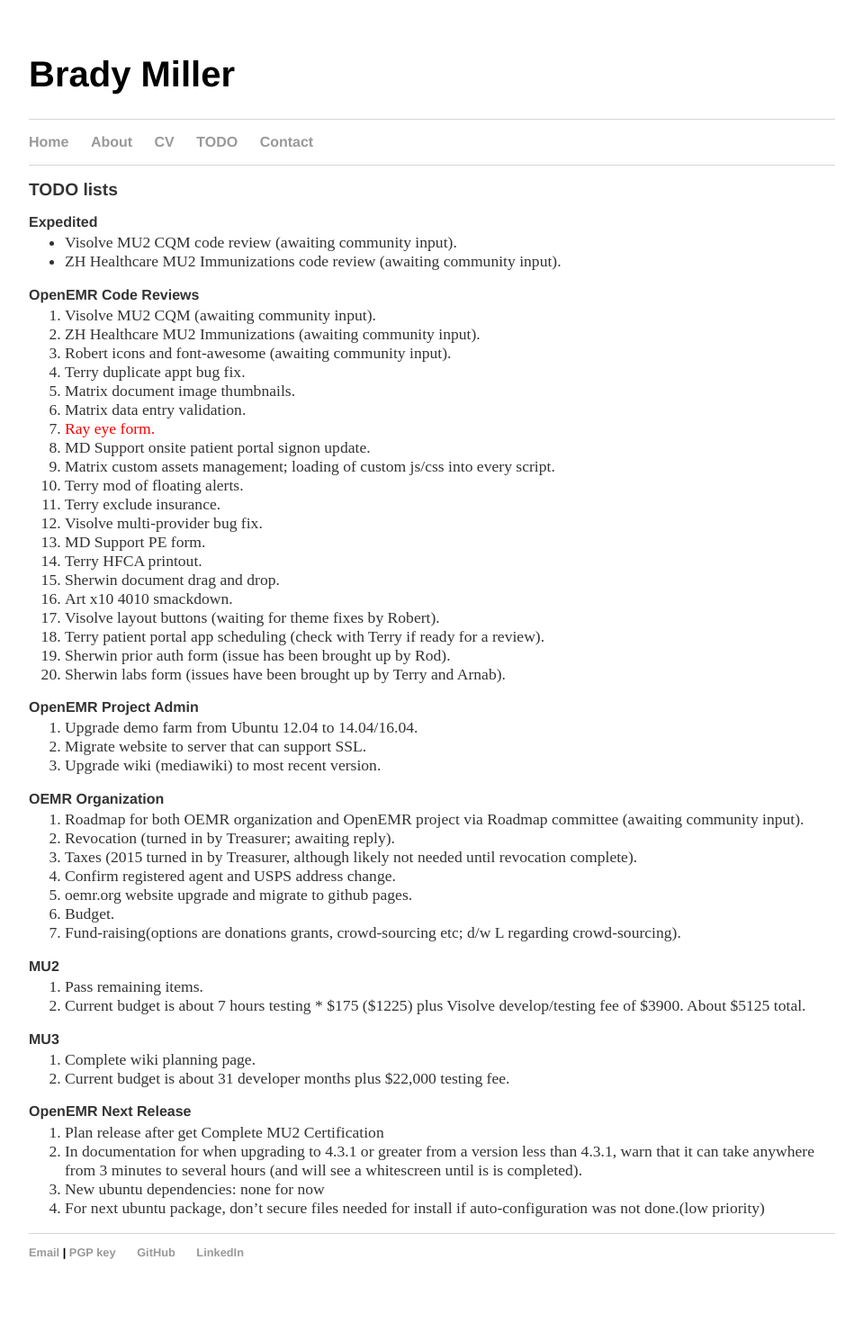
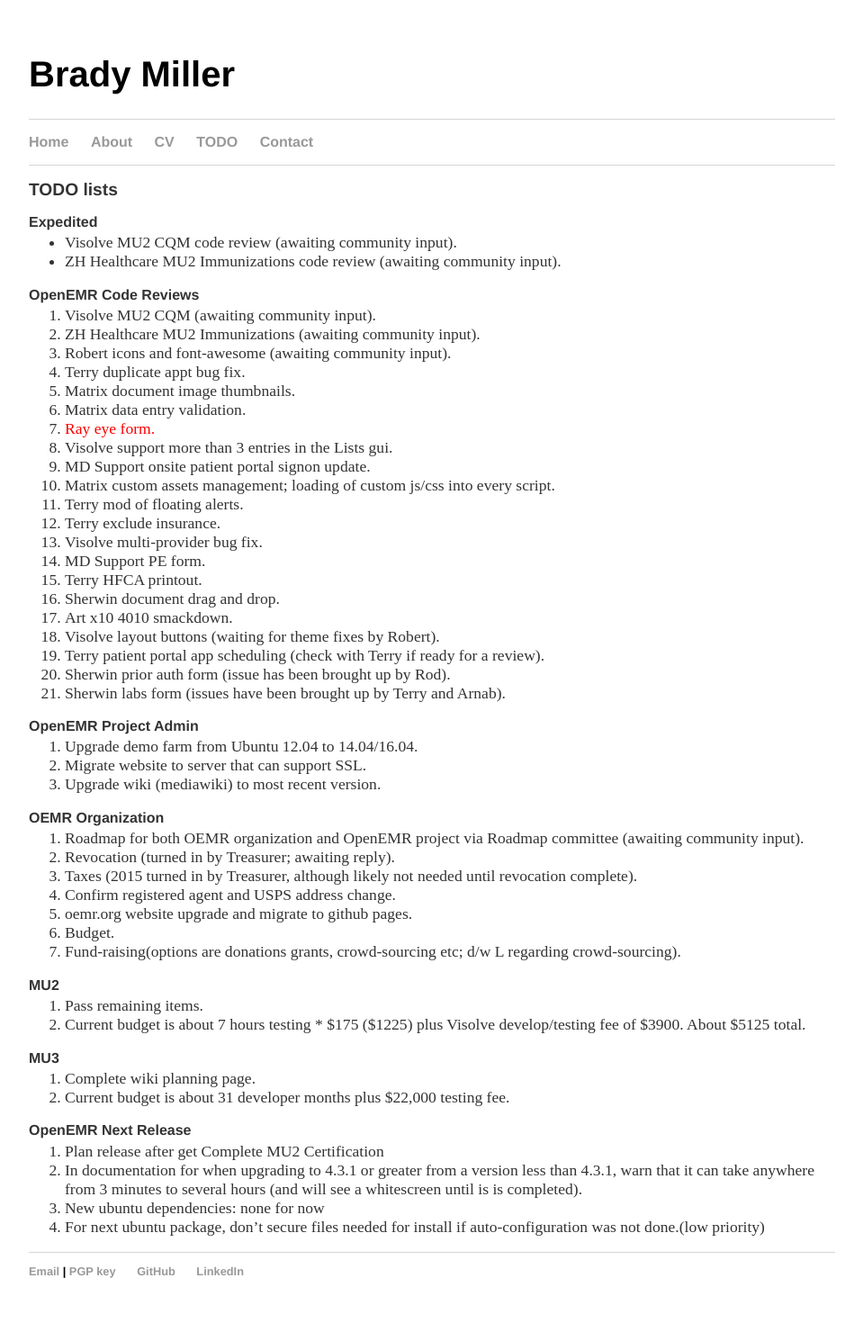
Before and after one commit to bradymiller/bradymiller.github.io, a Jekyll site: the page built from todo/index.md, in a window 1280 px wide. Shown: the whole page at 90% size, without its empty margins (160-1119 px from the left). Built offline with Jekyll 4.4.1, drawn with Linux system fonts in a browser that asks for light colours; before the commit the page ends 1459 px from its top, so only the background shows below that.

Commit message:
Update todo list

```diff
--- a/todo/index.md
+++ b/todo/index.md
@@ -15,6 +15,7 @@
 1. Matrix document image thumbnails.
 1. Matrix data entry validation.
 1. <span style="color: red">Ray eye form.</span>
+1. Visolve support more than 3 entries in the Lists gui.
 1. MD Support onsite patient portal signon update.
 1. Matrix custom assets management; loading of custom js/css into every script.
 1. Terry mod of floating alerts.
```
